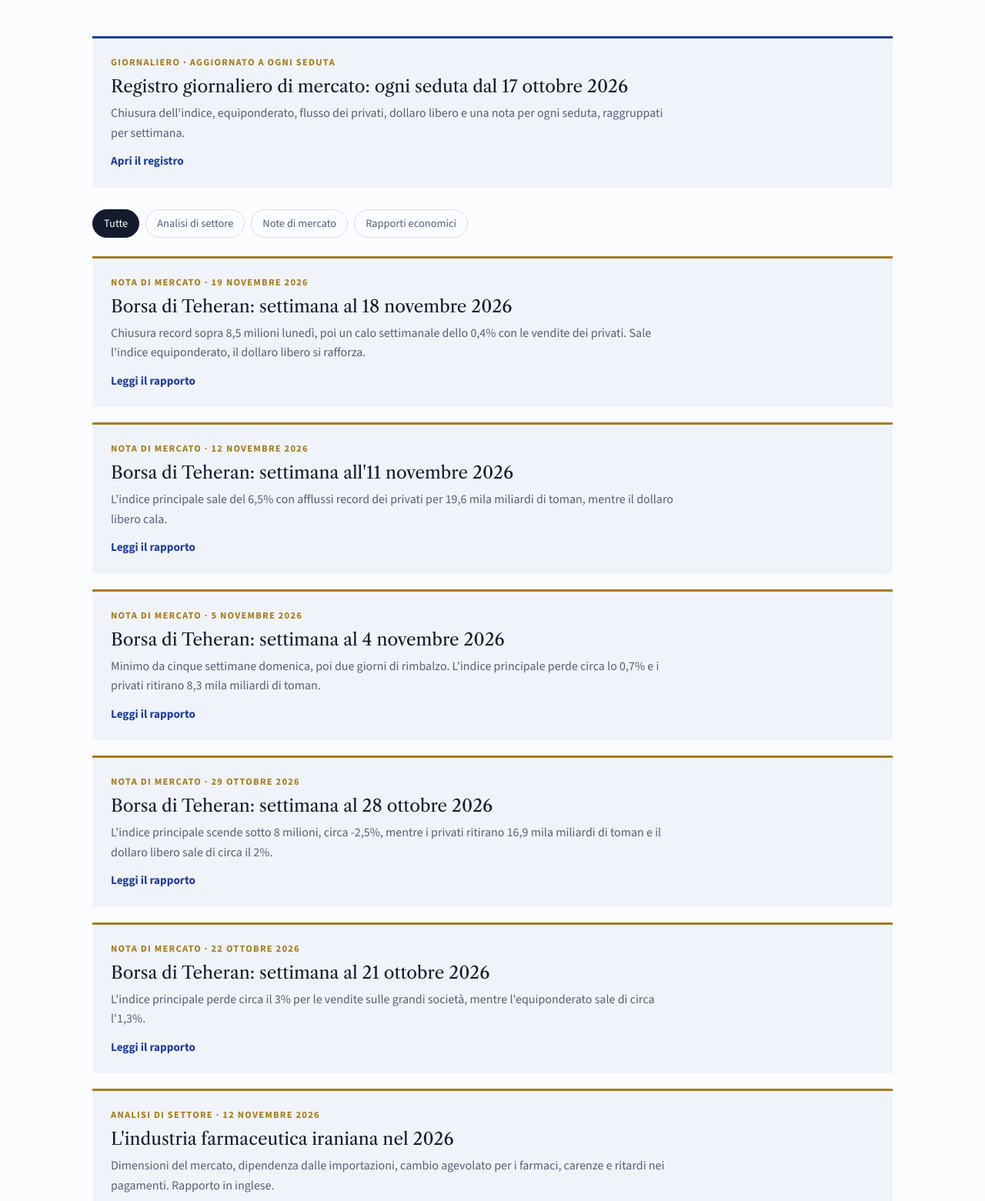
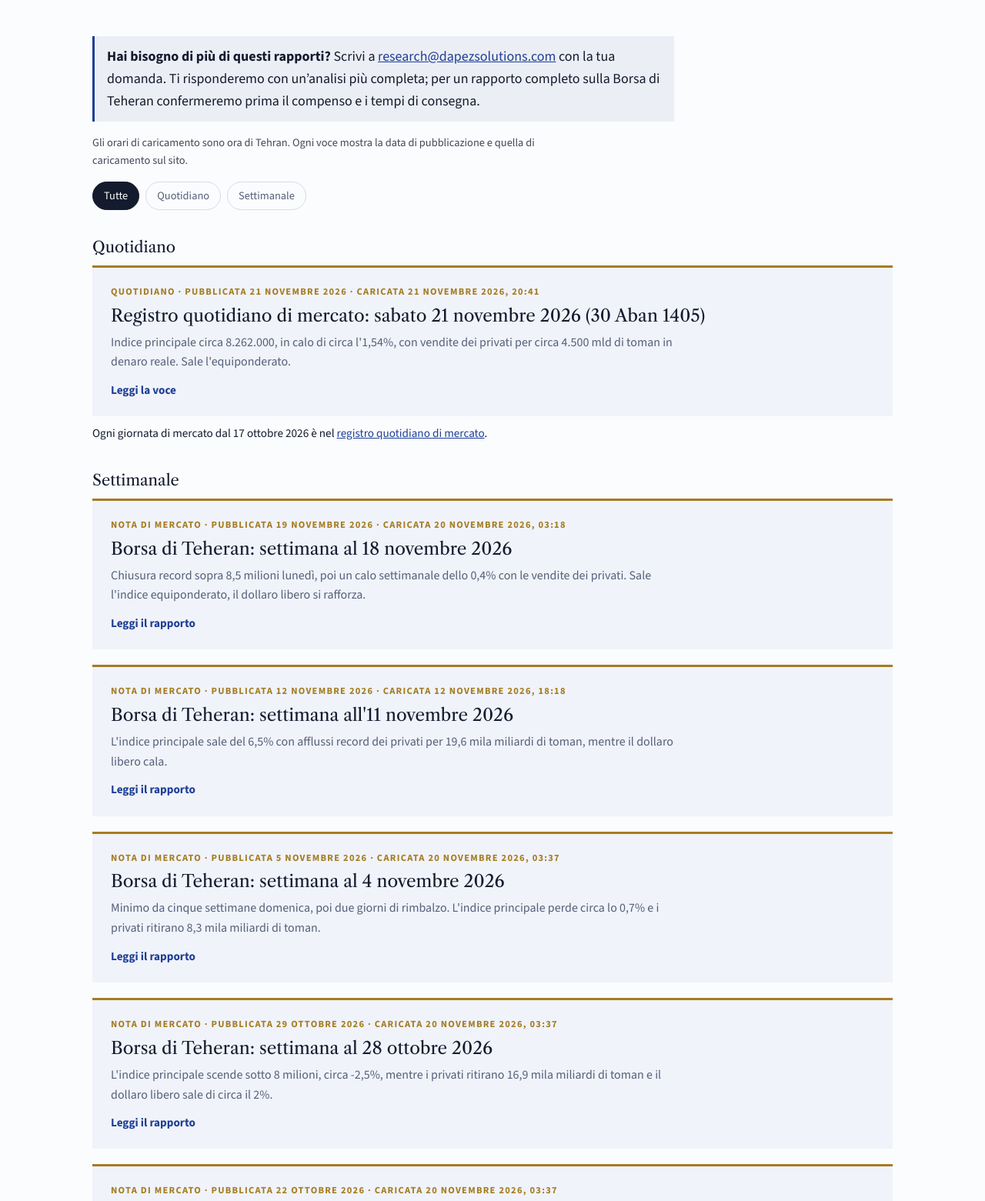
Before and after one commit to dapezsolution/dapezsolution.github.io, a plain HTML site: page it/research.html in a window 1280 px wide. Shown: the part 480-2041 px from the top of the page at 77% size. Drawn offline with nearby package versions, Linux system fonts and the light colour scheme; a script that the page names is missing.

Commit message:
Italian reports and articles: sections and industry brief moved

```diff
--- a/it/research.html
+++ b/it/research.html
@@ -73,50 +73,58 @@
   <p class="lede">Analisi di settore, note di mercato e rapporti economici. Tutto documentato, a livello di settore, nessuna consulenza finanziaria. Le note di mercato sono anche in italiano; alcuni rapporti completi sono solo in inglese.</p>
 </div></div>
 <section class="band"><div class="wrap">
-  <a class="report" href="daily.html" style="margin-bottom:28px;border-top-color:var(--blue)">
-    <span class="report-meta">Giornaliero &middot; Aggiornato a ogni seduta</span>
-    <span class="report-title">Registro giornaliero di mercato: ogni seduta dal 17 ottobre 2026</span>
-    <span class="report-desc">Chiusura dell'indice, equiponderato, flusso dei privati, dollaro libero e una nota per ogni seduta, raggruppati per settimana.</span>
-    <span class="report-cta">Apri il registro</span>
-  </a>
-  <div class="filters" role="group" aria-label="Filtra per tipo"><button type="button" data-k="all" aria-pressed="true">Tutte</button><button type="button" data-k="industry" aria-pressed="false">Analisi di settore</button><button type="button" data-k="market" aria-pressed="false">Note di mercato</button><button type="button" data-k="economy" aria-pressed="false">Rapporti economici</button></div>
-  <div class="reports"><a class="report" data-k="market" href="../reports/tse-weekly-2026-11-18-it.html">
-  <span class="report-meta">Nota di mercato &middot; 19 novembre 2026</span>
+  <style>.cat-title{margin:36px 0 12px;font-size:1.25rem}.ask-box{background:rgba(127,140,180,.12);border-left:3px solid var(--blue,#1d4ed8);padding:12px 16px;margin:0 0 16px}.times{font-size:.9rem;opacity:.8;margin:0 0 16px}.log-link{margin:10px 0 0;font-size:.95rem}.reports .report[hidden],.reports-empty[hidden]{display:none!important}</style>
+  <p class="ask-box"><strong>Hai bisogno di più di questi rapporti?</strong> Scrivi a <a href="mailto:research@dapezsolutions.com">research@dapezsolutions.com</a> con la tua domanda. Ti risponderemo con un’analisi più completa; per un rapporto completo sulla Borsa di Teheran confermeremo prima il compenso e i tempi di consegna.</p>
+  <p class="times">Gli orari di caricamento sono ora di Tehran. Ogni voce mostra la data di pubblicazione e quella di caricamento sul sito.</p>
+  <div class="filters" role="group" aria-label="Filtra per tipo"><button type="button" data-k="all" aria-pressed="true">Tutte</button><button type="button" data-k="daily" aria-pressed="false">Quotidiano</button><button type="button" data-k="market" aria-pressed="false">Settimanale</button></div>
+
+  <h2 class="cat-title">Quotidiano</h2>
+  <div class="reports">
+<a class="report" data-k="daily" href="daily.html">
+  <span class="report-meta">Quotidiano &middot; Pubblicata 21 novembre 2026 &middot; Caricata 21 novembre 2026, 20:41</span>
+  <span class="report-title">Registro quotidiano di mercato: sabato 21 novembre 2026 (30 Aban 1405)</span>
+  <span class="report-desc">Indice principale circa 8.262.000, in calo di circa l'1,54%, con vendite dei privati per circa 4.500 mld di toman in denaro reale. Sale l'equiponderato.</span>
+  <span class="report-cta">Leggi la voce</span>
+</a>
+  </div>
+  <p class="log-link">Ogni giornata di mercato dal 17 ottobre 2026 è nel <a href="daily.html">registro quotidiano di mercato</a>.</p>
+
+  <h2 class="cat-title">Settimanale</h2>
+  <div class="reports">
+<a class="report" data-k="market" href="../reports/tse-weekly-2026-11-18-it.html">
+  <span class="report-meta">Nota di mercato &middot; Pubblicata 19 novembre 2026 &middot; Caricata 20 novembre 2026, 03:18</span>
   <span class="report-title">Borsa di Teheran: settimana al 18 novembre 2026</span>
   <span class="report-desc">Chiusura record sopra 8,5 milioni lunedì, poi un calo settimanale dello 0,4% con le vendite dei privati. Sale l'indice equiponderato, il dollaro libero si rafforza.</span>
   <span class="report-cta">Leggi il rapporto</span>
 </a>
 <a class="report" data-k="market" href="../reports/tse-weekly-2026-11-11-it.html">
-  <span class="report-meta">Nota di mercato &middot; 12 novembre 2026</span>
+  <span class="report-meta">Nota di mercato &middot; Pubblicata 12 novembre 2026 &middot; Caricata 12 novembre 2026, 18:18</span>
   <span class="report-title">Borsa di Teheran: settimana all'11 novembre 2026</span>
   <span class="report-desc">L'indice principale sale del 6,5% con afflussi record dei privati per 19,6 mila miliardi di toman, mentre il dollaro libero cala.</span>
   <span class="report-cta">Leggi il rapporto</span>
 </a>
 <a class="report" data-k="market" href="../reports/tse-weekly-2026-11-04-it.html">
-  <span class="report-meta">Nota di mercato &middot; 5 novembre 2026</span>
+  <span class="report-meta">Nota di mercato &middot; Pubblicata 5 novembre 2026 &middot; Caricata 20 novembre 2026, 03:37</span>
   <span class="report-title">Borsa di Teheran: settimana al 4 novembre 2026</span>
   <span class="report-desc">Minimo da cinque settimane domenica, poi due giorni di rimbalzo. L'indice principale perde circa lo 0,7% e i privati ritirano 8,3 mila miliardi di toman.</span>
   <span class="report-cta">Leggi il rapporto</span>
 </a>
 <a class="report" data-k="market" href="../reports/tse-weekly-2026-10-28-it.html">
-  <span class="report-meta">Nota di mercato &middot; 29 ottobre 2026</span>
+  <span class="report-meta">Nota di mercato &middot; Pubblicata 29 ottobre 2026 &middot; Caricata 20 novembre 2026, 03:37</span>
   <span class="report-title">Borsa di Teheran: settimana al 28 ottobre 2026</span>
   <span class="report-desc">L'indice principale scende sotto 8 milioni, circa -2,5%, mentre i privati ritirano 16,9 mila miliardi di toman e il dollaro libero sale di circa il 2%.</span>
   <span class="report-cta">Leggi il rapporto</span>
 </a>
 <a class="report" data-k="market" href="../reports/tse-weekly-2026-10-21-it.html">
-  <span class="report-meta">Nota di mercato &middot; 22 ottobre 2026</span>
+  <span class="report-meta">Nota di mercato &middot; Pubblicata 22 ottobre 2026 &middot; Caricata 20 novembre 2026, 03:37</span>
   <span class="report-title">Borsa di Teheran: settimana al 21 ottobre 2026</span>
   <span class="report-desc">L'indice principale perde circa il 3% per le vendite sulle grandi società, mentre l'equiponderato sale di circa l'1,3%.</span>
   <span class="report-cta">Leggi il rapporto</span>
 </a>
-<a class="report" data-k="industry" href="../reports/iran-pharmaceuticals.html" hreflang="en">
-  <span class="report-meta">Analisi di settore &middot; 12 novembre 2026</span>
-  <span class="report-title">L'industria farmaceutica iraniana nel 2026</span>
-  <span class="report-desc">Dimensioni del mercato, dipendenza dalle importazioni, cambio agevolato per i farmaci, carenze e ritardi nei pagamenti. Rapporto in inglese.</span>
-  <span class="report-cta">Leggi il rapporto (EN)</span>
-</a></div>
-  <p class="empty reports-empty" hidden>Ancora nulla in questa categoria. Pubblichiamo nuove ricerche ogni settimana: iscrivetevi per riceverle per primi.</p>
+  </div>
+
+
+  <p class="empty reports-empty" hidden>Nessun contenuto per ora. Nuove ricerche arrivano ogni settimana; iscriviti per riceverle per primo.</p>
 </div></section>
 <section class="band tint cta"><div class="wrap">
   <div><h2>Ricevi le nuove ricerche via email</h2><p>Una breve email a settimana. Gratis.</p></div>
```
Also changed, not shown: it/articles.html (+8 -1 lines), it/index.html (+7 -1 lines).
